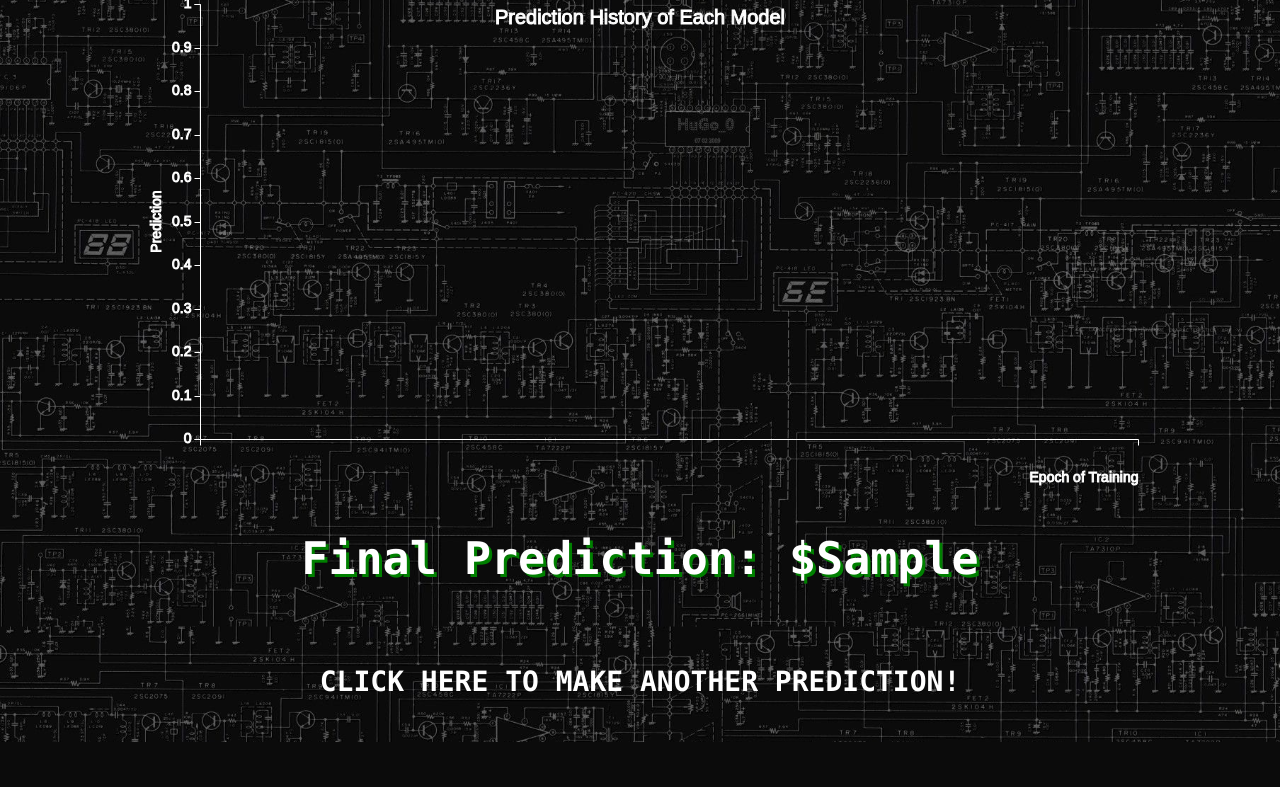
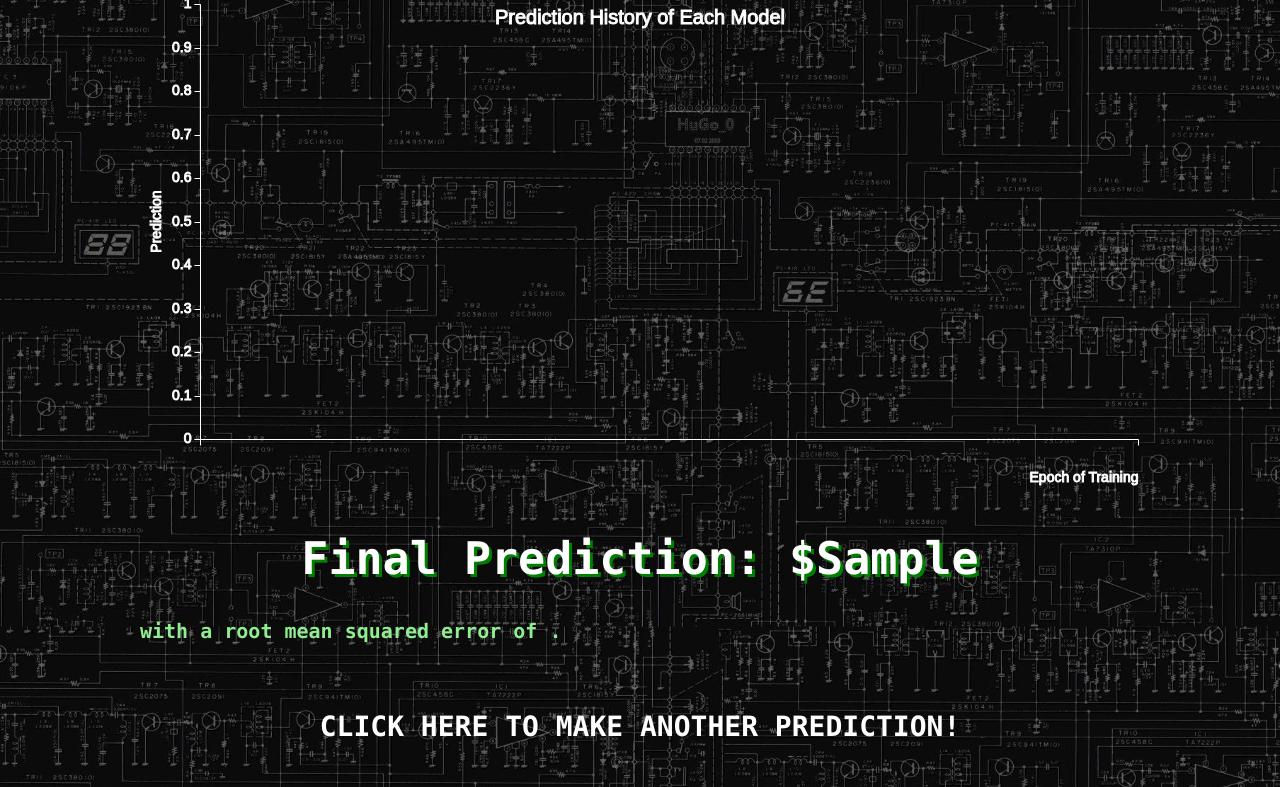
Before and after one commit to Sahir1234/day-trader-cheat-sheet, a Flask app: template templates/results.html in a window 1280 px wide. Shown: the part 223-1010 px from the top of the page. Before the commit the page ends 965 px from the top, so only its background shows below. Run offline with Flask 2, Linux system fonts and the light colour scheme; the template is opened without the code that fills it: most values are stand-ins (such as "Sample title", 1, 10 or a date in 2020).

Commit message:
Design Fixes

```diff
--- a/app.py
+++ b/app.py
@@ -82,9 +82,6 @@
     print('True Error: ' + str(true_error))
     print('')
 
-#    global prediction_json
-#   prediction_json = json.dumps(prediction_data)
-
     return redirect('/' + company + '/' + str(count) + '/' 'results')
 
 @app.route('/<company>/<count>/results')
--- a/templates/results.html
+++ b/templates/results.html
@@ -37,6 +37,9 @@
   <h2>
     Final Prediction: ${{ true_prediction }}
   </h2>
+  <p>
+    with a root mean squared error of {{ true_error }}.
+  </p>
 
   <p style="text-align: center">
     <br></br>
```
